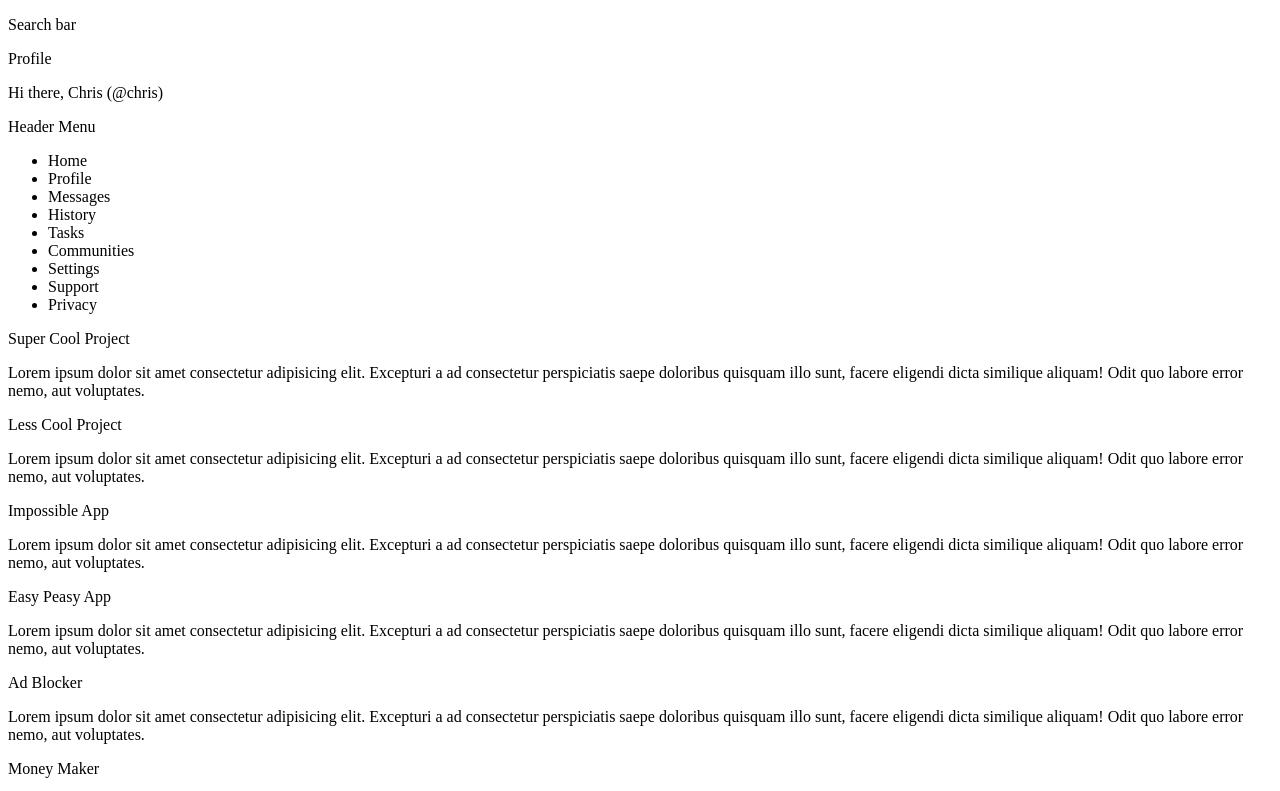
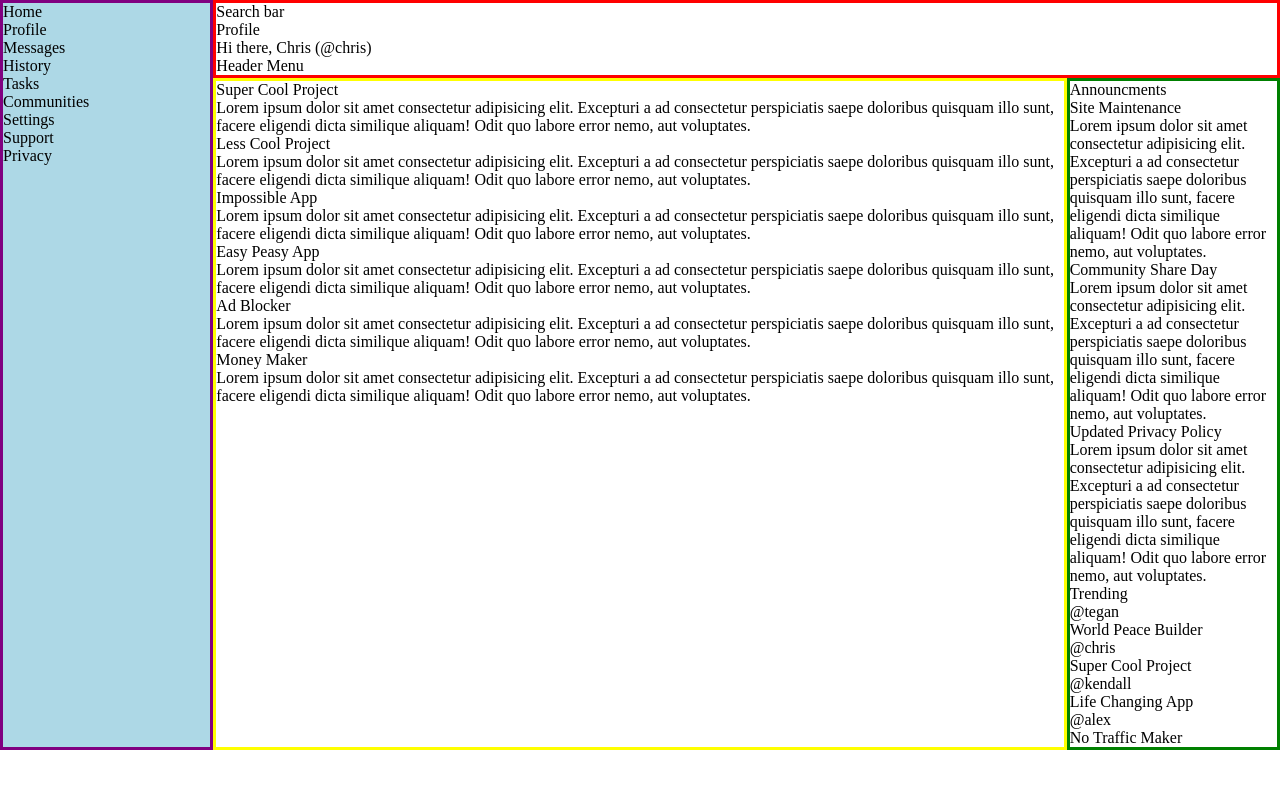
Before and after one commit to ChrisM345/admin-dashboard, a plain HTML site: page index.html in a window 1280 px wide. Shown: the top 791 px of the page. Drawn offline with Linux system fonts and the light colour scheme.

Commit message:
Base layout with grid created

```diff
--- a/css/styles.css
+++ b/css/styles.css
@@ -0,0 +1,31 @@
+*{
+    margin: 0;
+    padding: 0;
+}
+
+.container{
+    display: grid;
+    grid-template-columns: 1fr 2fr 2fr 1fr;
+}
+
+.navigation{
+    background-color: lightblue;
+    grid-column: 1 / 1;
+    grid-row: 1 / 10;
+    border: purple solid;
+}
+
+.header{
+    grid-column: 2 / 5;
+    border: red solid;
+}
+
+.projects{
+    border: yellow solid;
+    grid-column: 2 / 4;
+}
+
+.right-column{
+    border: green solid;
+    grid-column: 4 / 5;
+}
--- a/index.html
+++ b/index.html
@@ -7,6 +7,7 @@
     <link rel="stylesheet" href="./css/styles.css">
 </head>
 <body>
+    <div class="container">
         <div class="header">
             <div class="header-top">
                 <p class="search-bar">Search bar</p>
@@ -92,6 +93,7 @@
                 <p>No Traffic Maker</p>
             </div>
         </div>
+    </div>
 
 </body>
 </html>
```
Lines whose indentation alone changed are shown as unchanged.
